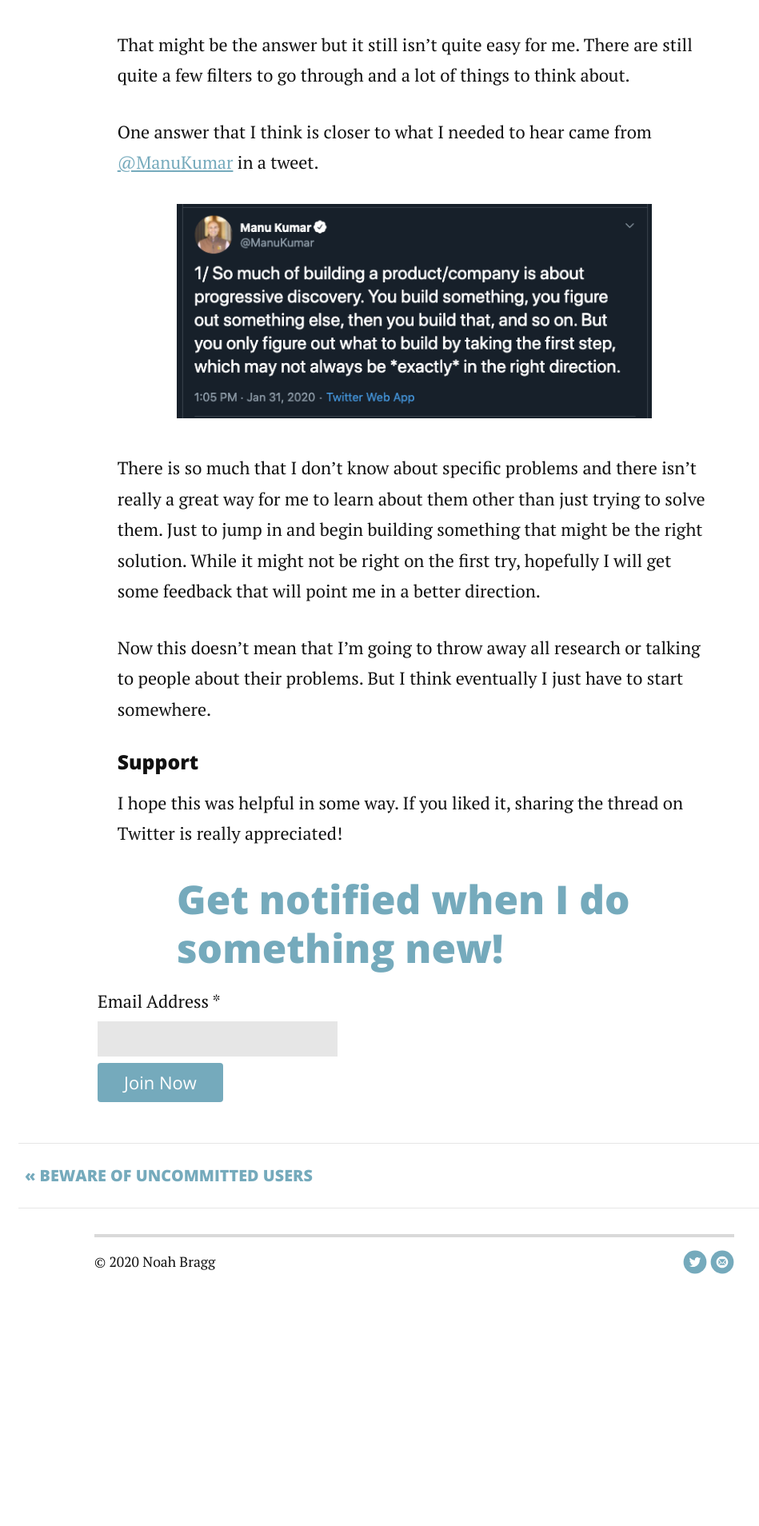
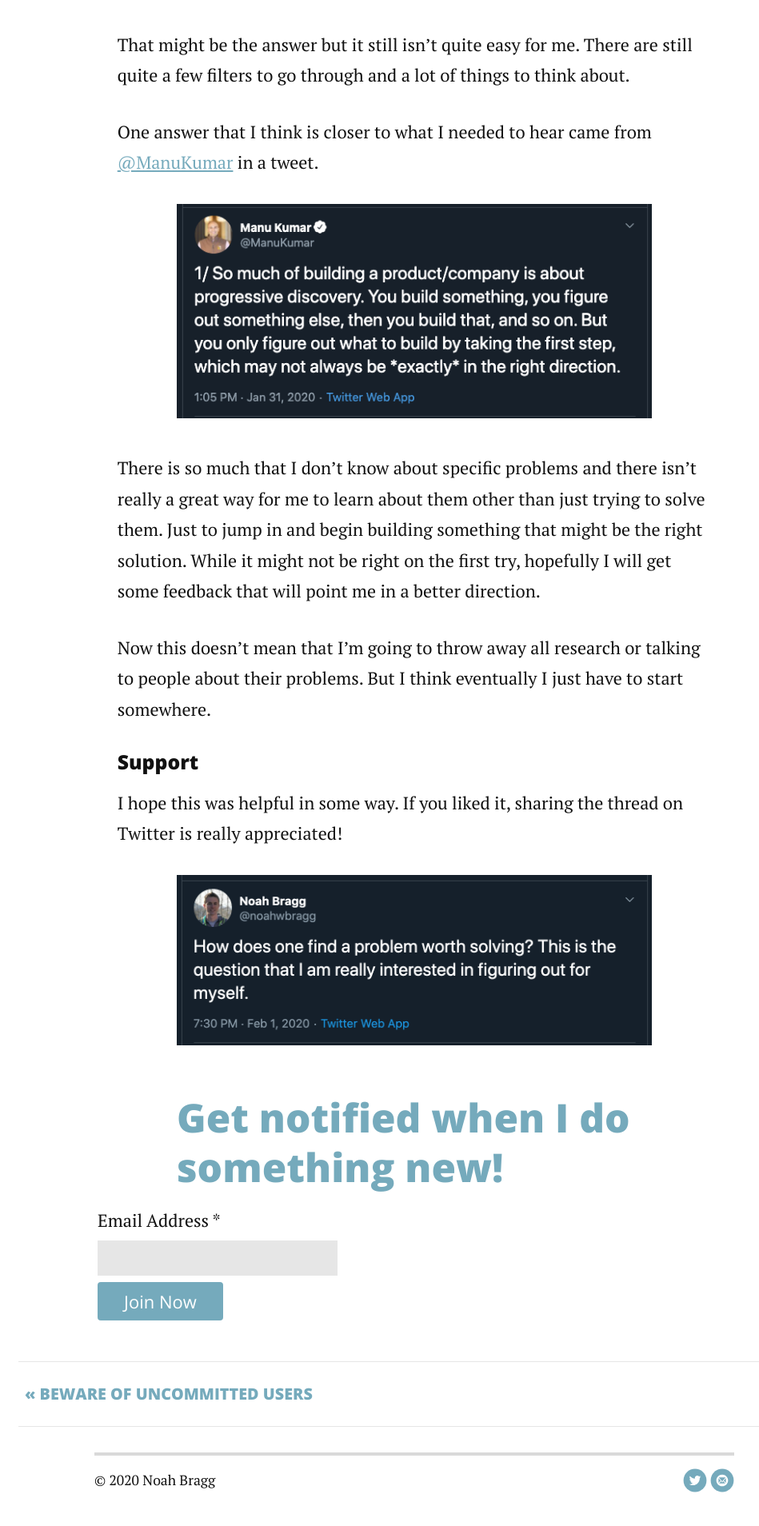
Before and after one commit to normdoow/blog, a Jekyll site: the page built from _posts/2020-1-2-problems-worth-solving.markdown, in a window 1280 px wide. Shown: the part 4035-5943 px from the top of the page at 80% size, without its empty margins (122-1071 px from the left). Built offline with Jekyll 4.4.1, drawn with Linux system fonts in a browser that asks for light colours; nearby versions of some CDN libraries; comment, search, counter and statistics services are not loaded; before the commit the page ends 5669 px from its top, so only the background shows below that.

Commit message:
added twitter image for last blog post

```diff
--- a/_posts/2020-1-2-problems-worth-solving.markdown
+++ b/_posts/2020-1-2-problems-worth-solving.markdown
@@ -68,3 +68,4 @@ Now this doesn't mean that I'm going to throw away all research or talking to pe
 #### Support
 
 I hope this was helpful in some way. If you liked it, sharing the thread on Twitter is really appreciated!
+<center><a href="https://twitter.com/noahwbragg/status/1223810851045617664"><img style="max-width: 60%;" src="/assets/img/problems_solving_tweet.png" alt="" /></a></center>
```
Also changed, not shown: assets/img/problems_solving_tweet.png (added).
